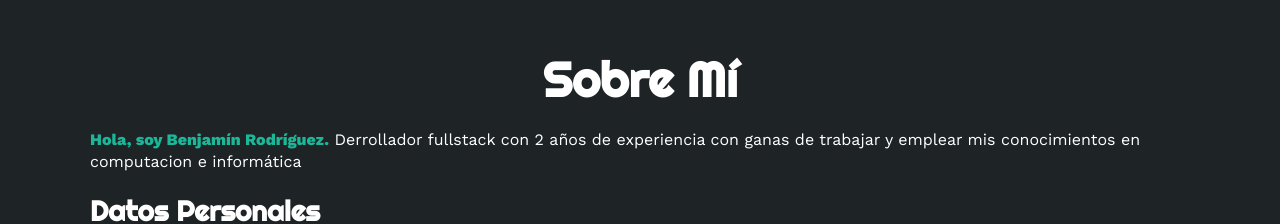
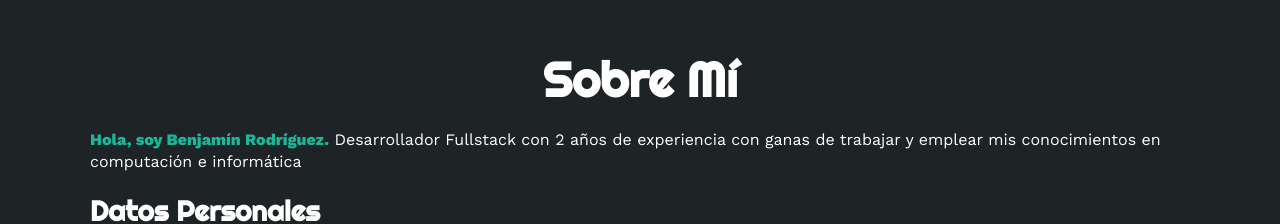
Before and after one commit to Bem20/PortafolioBen, a plain HTML site: page index.html in a window 1280 px wide. Shown: the part 820-1044 px from the top of the page. Drawn offline with nearby package versions, Linux system fonts and the light colour scheme.

Commit message:
Add files via upload

```diff
--- a/index.html
+++ b/index.html
@@ -49,7 +49,7 @@
     <section id="sobremi" class="sobremi">
         <div class="contenido-seccion">
             <h2>Sobre Mí</h2>
-            <p><span>Hola, soy Benjamín Rodríguez.</span> Derrollador fullstack con 2 años de experiencia con ganas de trabajar y emplear mis conocimientos en computacion e informática </p>
+            <p><span>Hola, soy Benjamín Rodríguez.</span> Desarrollador Fullstack con 2 años de experiencia con ganas de trabajar y emplear mis conocimientos en computación e informática </p>
 
             <div class="fila">
                 <!-- datos personales -->
```
